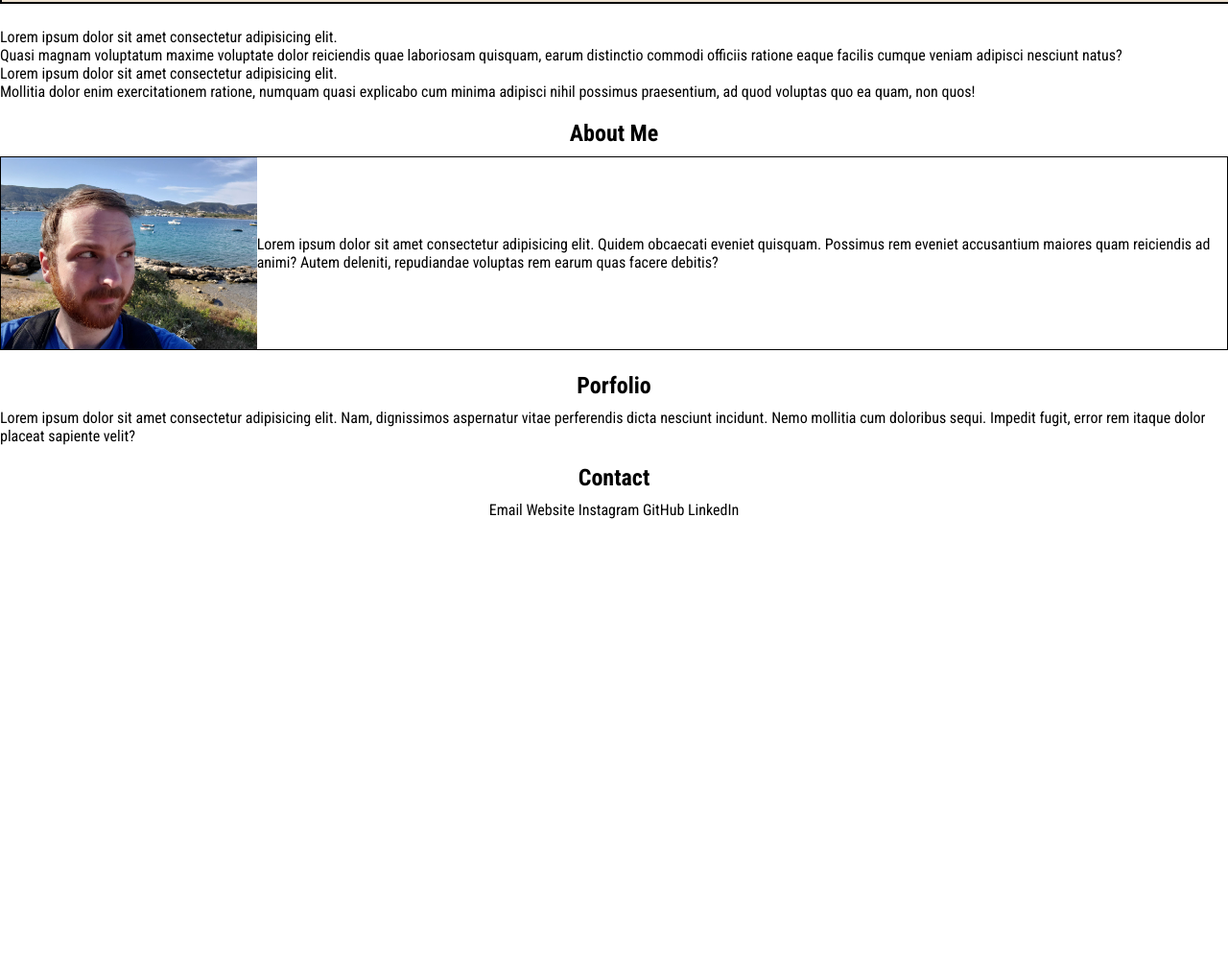
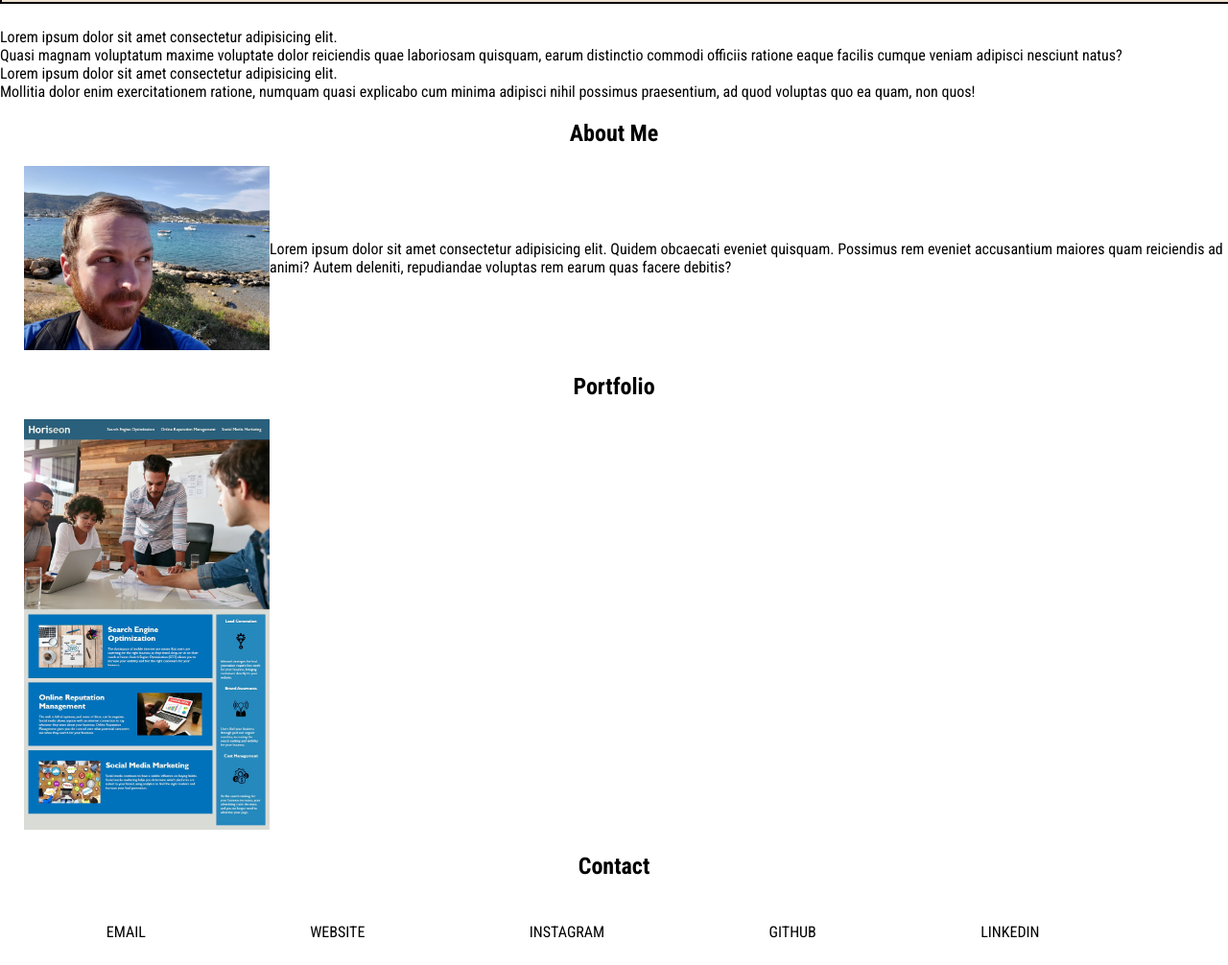
Before and after one commit to Krenbot/portfolio, a plain HTML site: page index.html in a window 1280 px wide. Shown: the part 50-1056 px from the top of the page at 96% size. Before the commit the page ends 800 px from the top, so only its background shows below. Drawn offline with Linux system fonts and the light colour scheme.

Commit message:
standarized image hieight and width

```diff
--- a/assets/style.css
+++ b/assets/style.css
@@ -8,7 +8,7 @@
 
 h2{
     text-align: center;
-    padding: 20px 100px 10px 100px;
+    padding: 20px 100px 20px 100px;
     margin: 0 auto;
 }
 
@@ -16,6 +16,7 @@ h2{
    width: 100%;
    background-color: rgba(210, 180, 140, 0.389);
    display: flex;
+   flex: content;
    height: 50px;
    border: 2px;
    border-style: solid;
@@ -23,6 +24,8 @@ h2{
 
 .inner-header{
     width: 100%;
+    display: flex;
+    flex-direction: row;
     height: 90%;
     display: block;
     margin: 0 auto;
@@ -79,13 +82,13 @@ h2{
 }
 
 .images{
-    display: inline-flex;
     justify-content: left;
+    padding-left: 25px;
+    height: 20%;
+    width: 20%;
 }
 
 .about-me{
-    border: 1px;
-    border-style: solid;
     display: inline-flex;
     flex-direction: row;
 }
@@ -98,7 +101,8 @@ h2{
 #portfolio{
     flex-direction: row;
     flex-wrap: wrap;
-    display: flex
+    justify-content: center;
+    display: inline;
 }
 
 #contact{
@@ -106,7 +110,10 @@ flex-direction: row;
 }
 
 .contact-links{
-    flex-direction: row;
-    justify-content: center;
-    display: flex
+    padding: 25px;
+    display: flex;
+    text-transform: uppercase;
+    border: 0px;
+    margin: 0,10,0,10;
+    justify-content: space-evenly;
 }
--- a/index.html
+++ b/index.html
@@ -4,17 +4,19 @@
     <meta charset="UTF-8">
     <meta http-equiv="X-UA-Compatible" content="IE=edge">
     <meta name="viewport" content="width=device-width, initial-scale=1.0">
-    <title>Steven Krenn Portfolio</title>
+    <title>Steven Krenn | Portfolio</title>
     <link rel="preconnect" href="https://fonts.googleapis.com">
 <link rel="preconnect" href="https://fonts.gstatic.com" crossorigin>
 <link href="https://fonts.googleapis.com/css2?family=Roboto+Condensed:wght@400;700&display=swap" rel="stylesheet">
     <!-- <link rel="cssreset" href="./assets/css/reset.css"> -->
     <link rel="stylesheet" href="./assets/style.css">
-    <title>Document</title>
+    <title>Steven Krenn Porfolio</title>
 </head>
 
 
 <body>
+
+
     <nav class="header">
         <div class="inner-header">
             <div class="logo-container">
@@ -30,18 +32,10 @@
 
     <section class="hero">Lorem ipsum dolor sit amet consectetur adipisicing elit. <br>Quasi magnam voluptatum maxime voluptate dolor reiciendis quae laboriosam quisquam, earum distinctio commodi officiis ratione eaque facilis cumque veniam adipisci nesciunt natus? <br>Lorem ipsum dolor sit amet consectetur adipisicing elit. <br>Mollitia dolor enim exercitationem ratione, numquam quasi explicabo cum minima adipisci nihil possimus praesentium, ad quod voluptas quo ea quam, non quos!</section>
 
-
-
-
-
-
-
-
-
     <section id="about-me">
         <h2>About Me</h2>
         <div class="about-me">
-        <img src="./assets/images/self.jpg" class="images" height="200" width="275"/>
+        <img src="./assets/images/self.jpg" class="images"/>
         <p>Lorem ipsum dolor sit amet consectetur adipisicing elit. Quidem obcaecati eveniet quisquam. Possimus rem eveniet accusantium maiores quam reiciendis ad animi? Autem deleniti, repudiandae voluptas rem earum quas facere debitis?</p>
         </div>
     </section>
@@ -55,19 +49,35 @@
 
 
 
-    <section id="portfolio"><h2>Porfolio</h2>
-        <p>Lorem ipsum dolor sit amet consectetur adipisicing elit. Nam, dignissimos aspernatur vitae perferendis dicta nesciunt incidunt. Nemo mollitia cum doloribus sequi. Impedit fugit, error rem itaque dolor placeat sapiente velit?</p>
-     </section>
+    <section id="portfolio">
+        <h2>Portfolio</h2>
+        <div class="portfolio">
+        <img src="/assets/images/01-html-css-git-homework-demo.jpg" class="images">
+
+    </div>
+    </section>
+
+
+
+
+
+
+
+
 
     <section id="contact"><h2>Contact</h2>
     <div class="contact-links">
-    Email
-    Website
-    Instagram
-    GitHub
-    LinkedIn
+    <p>Email</p></br>
+    <p>Website</p></br>
+    <p>Instagram</p></br>
+    <p>GitHub</p></br>
+    <p>LinkedIn</p></br>
     </div>
     </section>
+
+
+
+
 </body>
 </html>
 
```
Also changed, not shown: assets/images/01-html-css-git-homework-demo.jpg (added).
